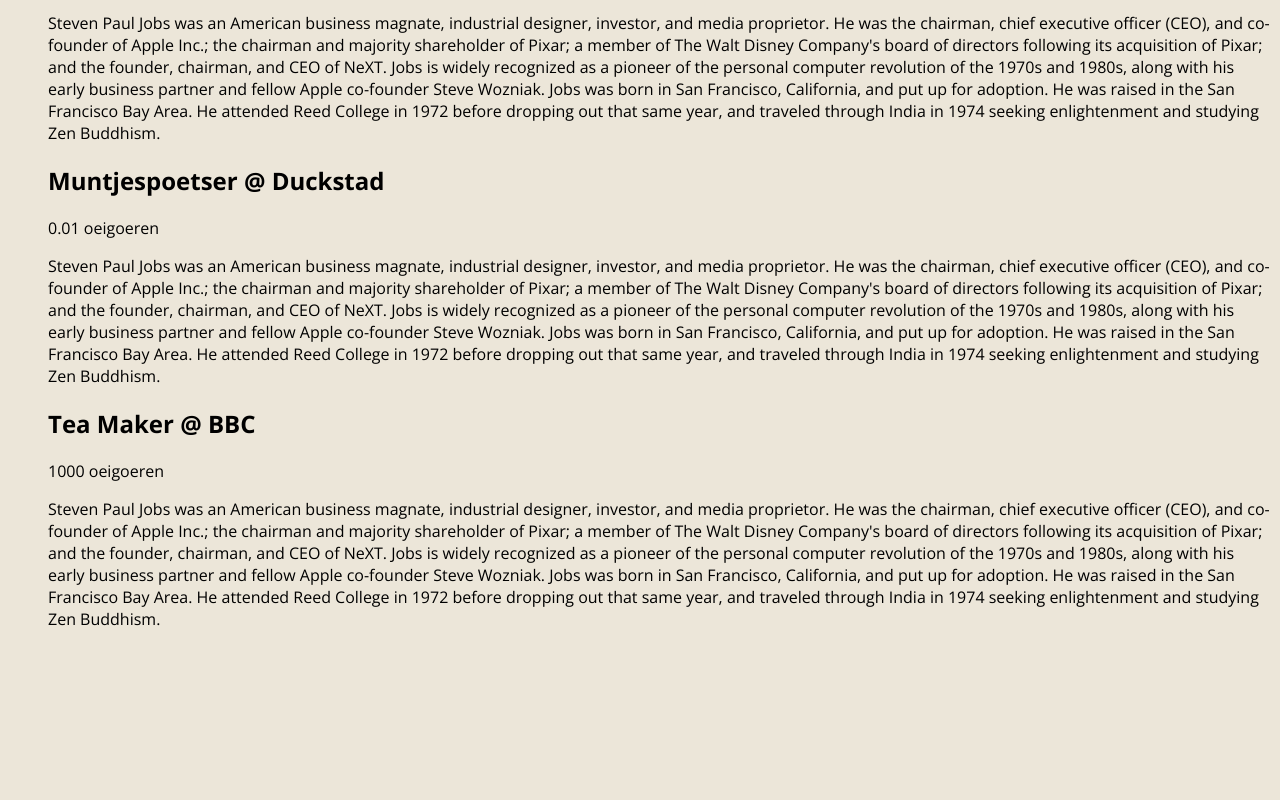
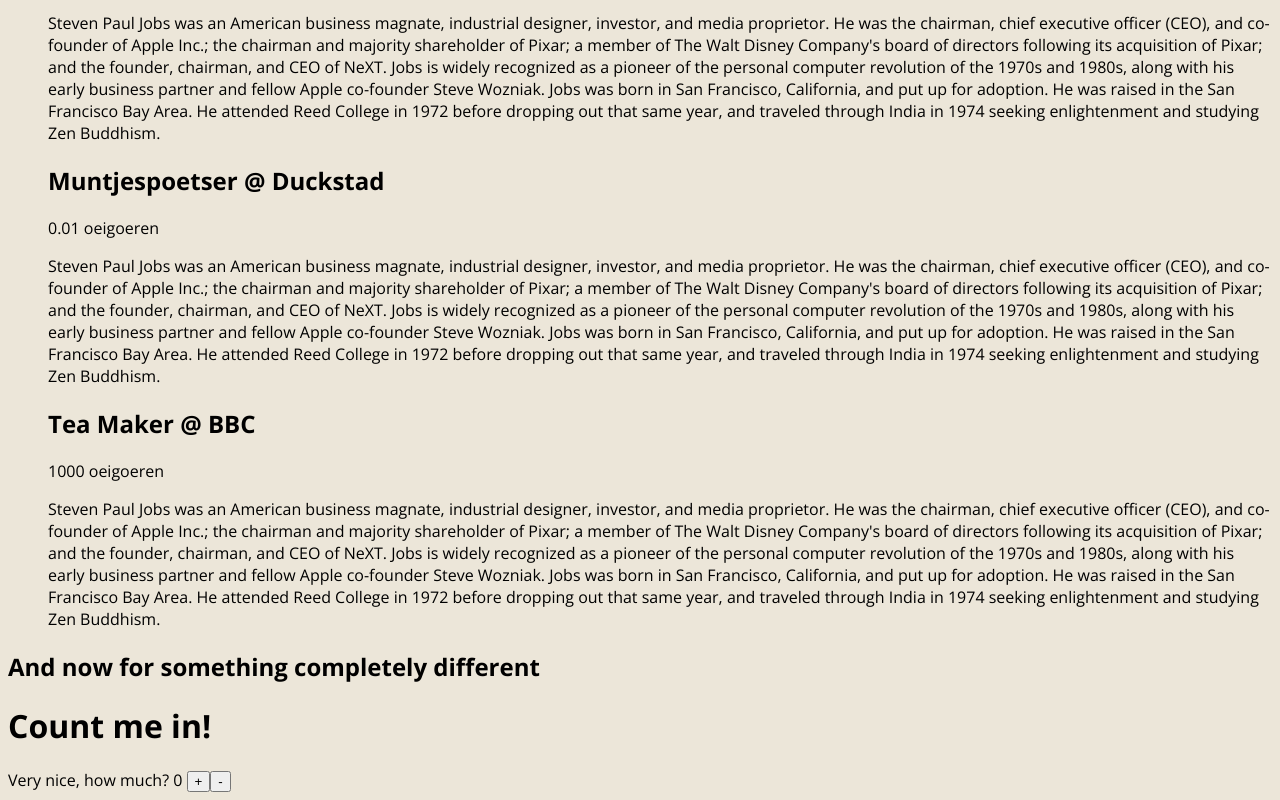
Before and after one commit to mivd7/vue-ts, a Vue app: page / in a window 1280 px wide. Shown: the part 653-1453 px from the top of the page. Before the commit the page ends 1291 px from the top, so only its background shows below. Built offline with nearby package versions, Linux system fonts and the light colour scheme.

Commit message:
add vuex w/ typechecks for store

```diff
--- a/package.json
+++ b/package.json
@@ -9,7 +9,8 @@
   },
   "dependencies": {
     "core-js": "^3.6.5",
-    "vue": "^3.0.0"
+    "vue": "^3.0.0",
+    "vuex": "^4.0.0-0"
   },
   "devDependencies": {
     "@typescript-eslint/eslint-plugin": "^4.18.0",
@@ -17,6 +18,7 @@
     "@vue/cli-plugin-babel": "~4.5.0",
     "@vue/cli-plugin-eslint": "~4.5.0",
     "@vue/cli-plugin-typescript": "~4.5.0",
+    "@vue/cli-plugin-vuex": "~4.5.0",
     "@vue/cli-service": "~4.5.0",
     "@vue/compiler-sfc": "^3.0.0",
     "@vue/eslint-config-typescript": "^7.0.0",
--- a/src/App.vue
+++ b/src/App.vue
@@ -4,18 +4,21 @@
     <button @click="handleClick('location')">Order by location</button>
     <button @click="handleClick('salary')">Order by salary</button>
     <job-list :jobs="jobs" :orderBy="orderTerm"/>
+    <h2>And now for something completely different</h2>
+    <counter/>
   </div>
 </template>
 
 <script lang="ts">
 import { defineComponent, ref } from 'vue';
 import JobList from './components/JobList.vue';
+import Counter from './components/Counter.vue';
 import IJob from './types/job';
 import OrderTerm from './types/order-term';
 
 export default defineComponent({
   name: 'App',
-  components: { JobList },
+  components: { JobList, Counter },
   setup() {
     const jobs = ref<IJob[]>([
       {
--- /dev/null
+++ b/src/components/Counter.vue
@@ -0,0 +1,27 @@
+<template>
+    <div>
+        <h1>Count me in!</h1>
+        Very nice, how much? {{currentCount}}
+        <button @click="increment">+</button>
+        <button @click="decrement">-</button>
+    </div>
+</template>
+<script lang="ts">
+    import { computed, defineComponent } from 'vue'
+    import { useStore } from 'vuex'
+    import { key } from '../store'
+
+    export default defineComponent({
+        setup() {
+            const store = useStore(key)
+
+            return {
+                count: computed(() => store.state.count),
+                evenOrOdd: computed(() => store.getters.evenOrOdd),
+                currentCount: computed(() => store.getters.currentCount),
+                increment: () => store.dispatch('add'),
+                decrement: () => store.dispatch('detract')
+            }
+        },
+    })
+</script>
--- a/src/main.ts
+++ b/src/main.ts
@@ -1,5 +1,6 @@
 import { createApp } from 'vue'
 import App from './App.vue'
 import './assets/global.css';
+import { store, key } from './store';
 
-createApp(App).mount('#app')
+createApp(App).use(store, key).mount('#app')
--- /dev/null
+++ b/src/store/index.ts
@@ -0,0 +1,34 @@
+import { InjectionKey } from 'vue';
+import { createStore, Store, StoreOptions } from 'vuex'
+import { State } from '@/types/store'
+
+// define your typings for the store state
+export const key: InjectionKey<Store<State>> = Symbol();
+
+const options: StoreOptions<State> = {
+  state: {
+    count: 0
+  },
+  actions: {
+    add({ commit }) {
+      commit('increment');
+    },
+    detract({ commit }) {
+      commit('decrement')
+    }
+  },
+  mutations: {
+    increment(state) {
+      state.count++
+    },
+    decrement(state) {
+      state.count--
+    }
+  },
+  getters: {
+    evenOrOdd: state => state.count % 2 === 0 ? 'even' : 'odd',
+    currentCount: state => state.count
+  }
+}
+
+export const store = createStore<State>(options)
--- /dev/null
+++ b/src/types/store.ts
@@ -0,0 +1,3 @@
+export interface State {
+  count: number
+}
```
Also changed, not shown: 1 other file (tests, documents, lock files or other folders).
